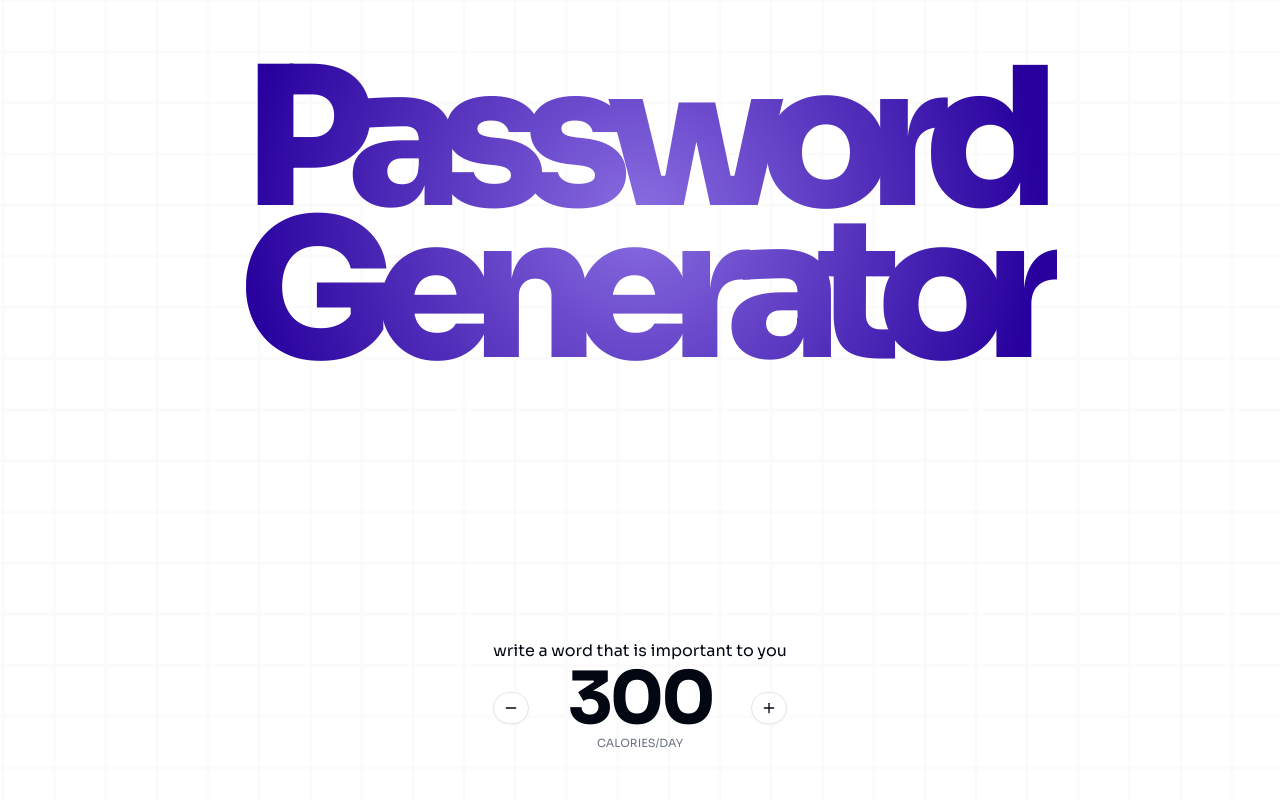
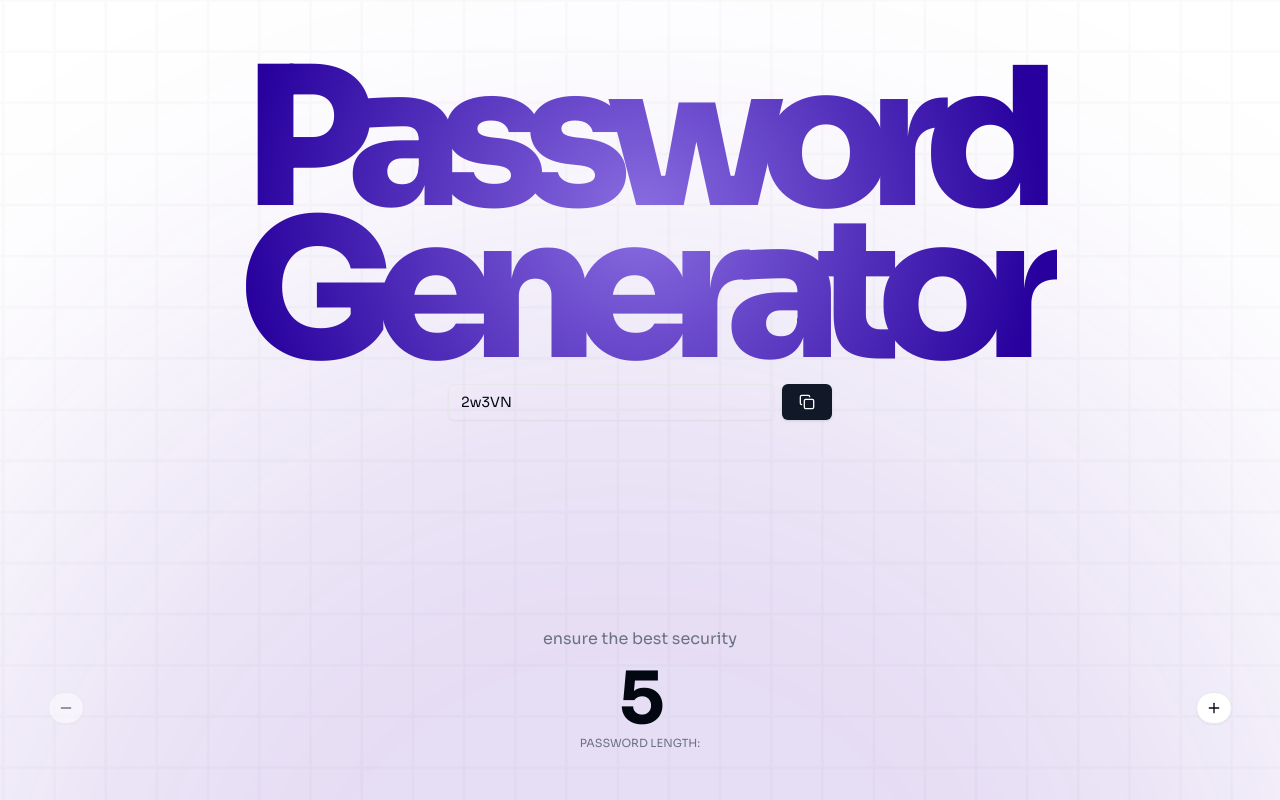
Before and after one commit to mendesjar/generate-password, a React (Vite) app: page / in a window 1280 px wide. Built offline with nearby package versions, Linux system fonts and the light colour scheme.

Commit message:
feat: add password input

```diff
--- a/src/App.tsx
+++ b/src/App.tsx
@@ -1,45 +1,78 @@
-import { Minus, Plus } from "lucide-react";
+import { useState } from "react";
+import { Copy, Minus, Plus } from "lucide-react";
 import { Button } from "./components/ui/button";
-import { useState } from "react";
+import { faker } from "@faker-js/faker";
+import { Input } from "./components/ui/input";
+
+let DEFAULT_INITIAL_VALUE = 5;
 
 function App() {
-  const [goal, setGoal] = useState(300);
+  const [password, setPassword] = useState<string>(
+    faker.string.alphanumeric(DEFAULT_INITIAL_VALUE)
+  );
+  const [passwordLength, setPasswordLength] = useState(DEFAULT_INITIAL_VALUE);
+
   return (
-    <div className="w-full h-dvh">
+    <>
+      <div className="z-10 fixed -right-16 top-64 w-[calc(100vw+10rem)] h-[calc(100vw+10rem)] bg-violet-800 blur-[10rem] opacity-15 rounded-full" />
+      <div className="relative z-20 w-full h-dvh">
         <div className="w-screen h-full p-4 lg:p-12">
           <div className="w-full h-full flex flex-col justify-between items-center">
+            <div className="flex flex-col items-center">
               <h1 className="bg-ben text-transparent bg-clip-text font-extrabold text-center p-2 xl:p-4 text-5xl tracking-[-0.4rem] leading-9 sm:text-7xl sm:tracking-[-0.55rem] sm:leading-[3.5rem] md:text-9xl md:tracking-[-0.95rem] md:leading-[6.5rem] xl:text-[12rem] xl:tracking-[-1.5rem] xl:leading-[9.5rem] 2xl:text-[17rem] 2xl:tracking-[-2rem] 2xl:leading-[13.5rem]">
                 Password
                 <br />
                 Generator
               </h1>
+              <div className="flex w-full max-w-sm items-center space-x-2">
+                <Input
+                  className="pointer-events-none"
+                  type="text"
+                  value={password}
+                />
+                <Button onClick={() => navigator.clipboard.writeText(password)}>
+                  <Copy />
+                </Button>
+              </div>
+            </div>
+            <div className="w-full flex flex-col gap-y-3">
+              <p className="text-muted-foreground text-center">
+                ensure the best security
+              </p>
               <div>
-            <p>write a word that is important to you</p>
                 <div className="flex items-center justify-center space-x-2">
                   <Button
                     variant="outline"
                     size="icon"
                     className="h-8 w-8 shrink-0 rounded-full"
-                onClick={() => setGoal(goal - 10)}
-                disabled={goal <= 200}
+                    onClick={() => {
+                      const newLength = passwordLength - 1;
+                      setPasswordLength(newLength);
+                      setPassword(faker.string.alphanumeric(newLength));
+                    }}
+                    disabled={passwordLength <= DEFAULT_INITIAL_VALUE}
                   >
                     <Minus />
                     <span className="sr-only">Decrease</span>
                   </Button>
                   <div className="flex-1 text-center">
                     <div className="text-7xl font-bold tracking-tighter">
-                  {goal}
+                      {passwordLength}
                     </div>
                     <div className="text-[0.70rem] uppercase text-muted-foreground">
-                  Calories/day
+                      Password length:
                     </div>
                   </div>
                   <Button
                     variant="outline"
                     size="icon"
                     className="h-8 w-8 shrink-0 rounded-full"
-                onClick={() => setGoal(goal + 10)}
-                disabled={goal >= 400}
+                    onClick={() => {
+                      const newLength = passwordLength + 1;
+                      setPasswordLength(newLength);
+                      setPassword(faker.string.alphanumeric(newLength));
+                    }}
+                    disabled={passwordLength >= 50}
                   >
                     <Plus />
                     <span className="sr-only">Increase</span>
@@ -49,6 +82,8 @@ function App() {
             </div>
           </div>
         </div>
+      </div>
+    </>
   );
 }
 
```
Lines whose indentation alone changed are shown as unchanged.
